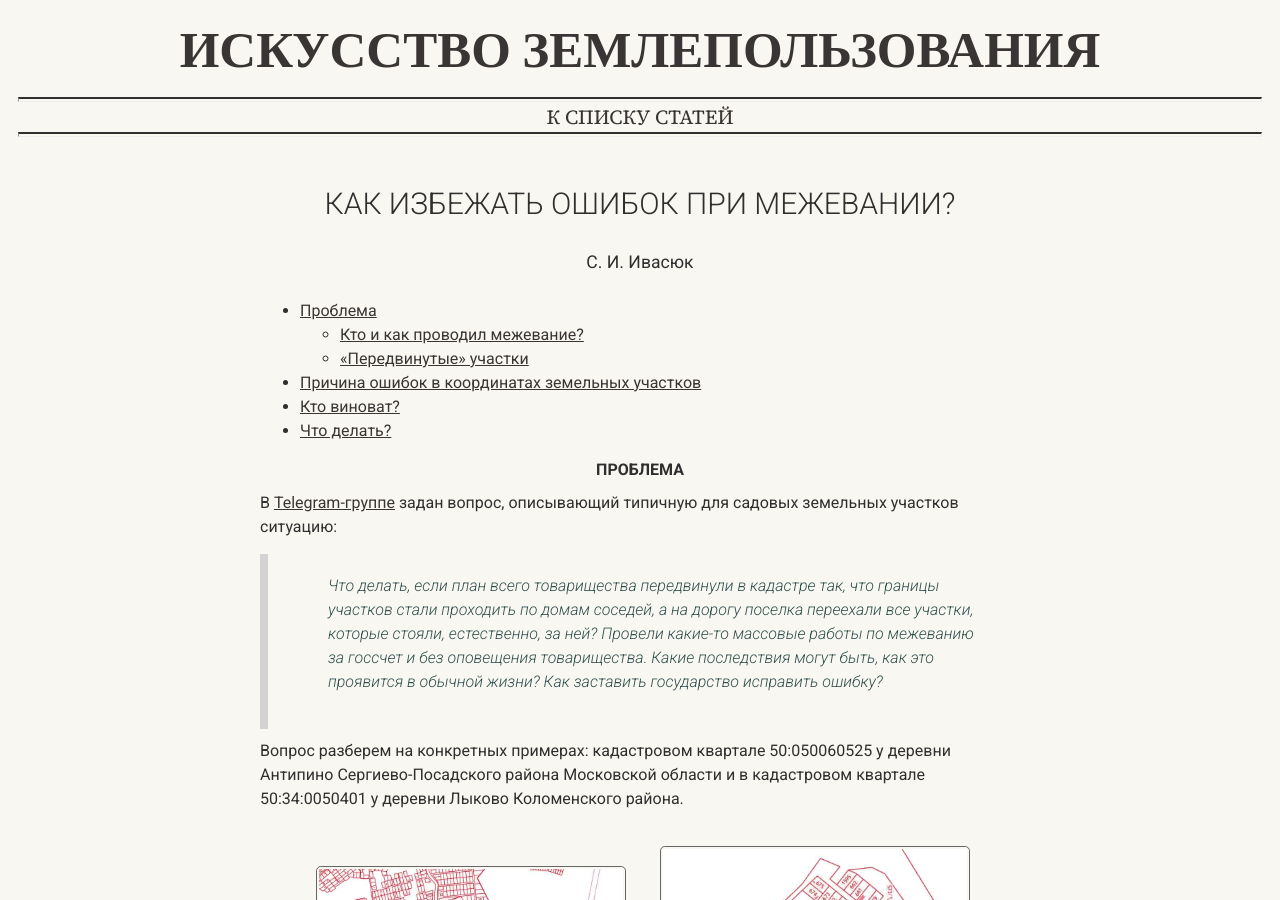
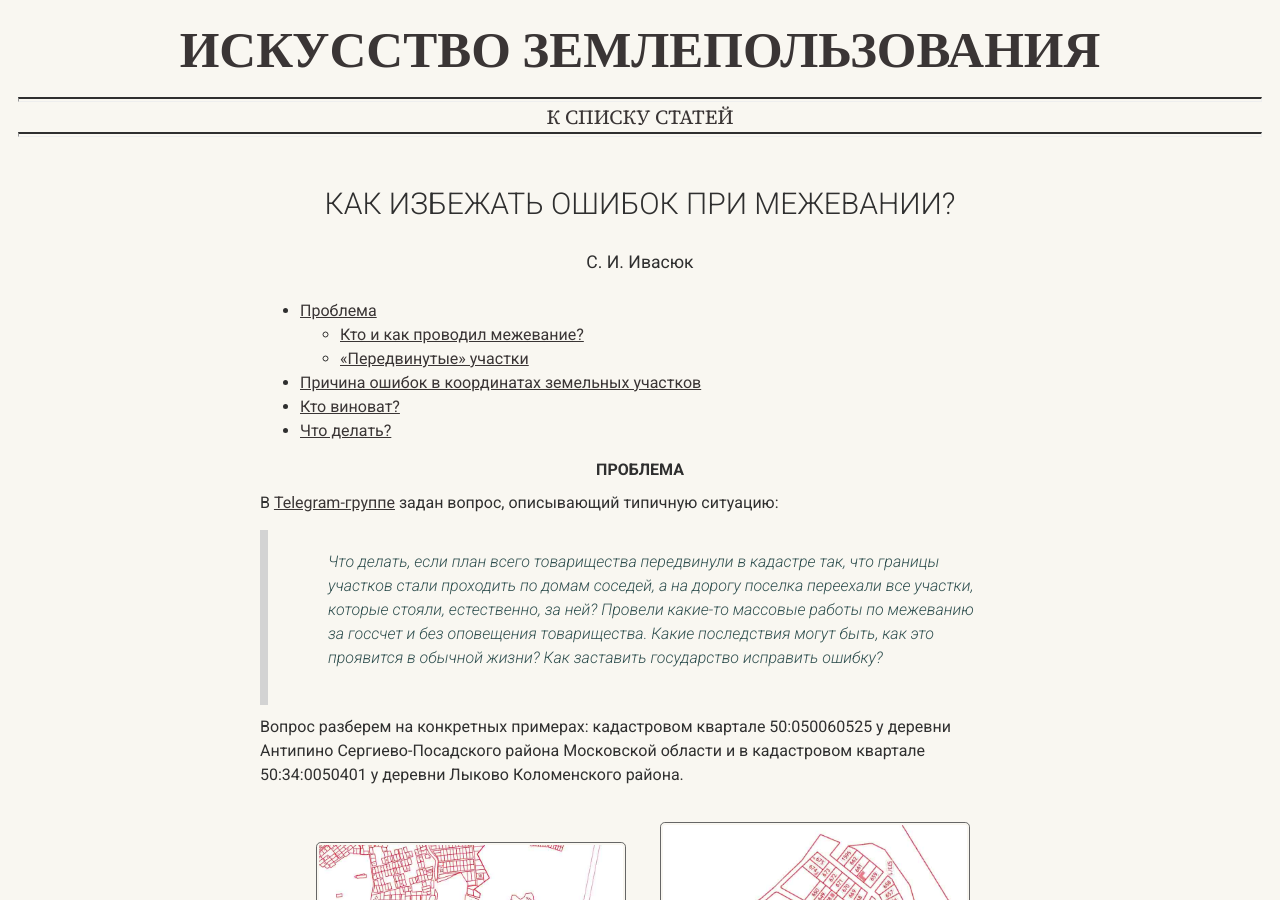
Before and after one commit to SergSi/land-use-art, a Jekyll site: the page built from _articles/2023-12-10-delta-GGS.md, in a window 1280 px wide and 900 px high. Built offline with Jekyll 4.4.1, drawn with Linux system fonts in a browser that asks for light colours; some web fonts are replaced.

Commit message:
Update 2023-12-10-delta-GGS.md

```diff
--- a/_articles/2023-12-10-delta-GGS.md
+++ b/_articles/2023-12-10-delta-GGS.md
@@ -6,7 +6,7 @@ layout: doc
 ---
 # Проблема
 
-В [Telegram-группе](https://t.me/c/1951005425/164) задан вопрос, описывающий типичную для садовых земельных участков ситуацию:
+В [Telegram-группе](https://t.me/c/1951005425/164) задан вопрос, описывающий типичную ситуацию:
 
 >  Что делать, если план всего товарищества передвинули в кадастре так, что границы участков стали проходить по домам соседей, а на дорогу поселка переехали все участки, которые стояли, естественно, за ней? Провели какие-то массовые работы по межеванию за госсчет и без оповещения товарищества. Какие последствия могут быть, как это проявится в обычной жизни? Как заставить государство исправить ошибку?
 
```
